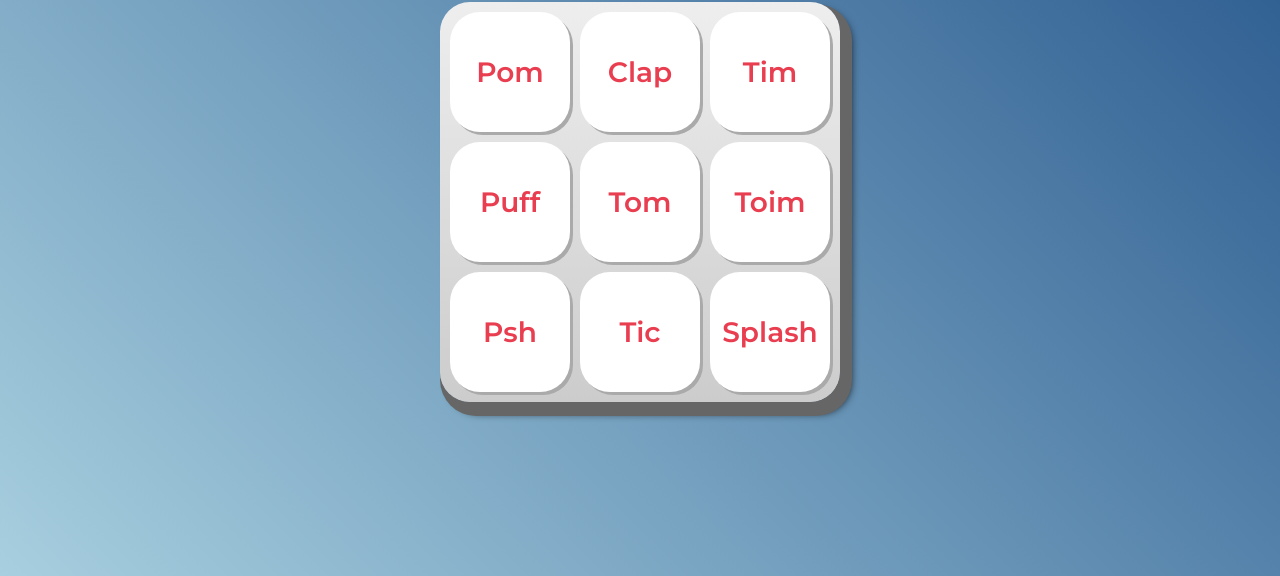
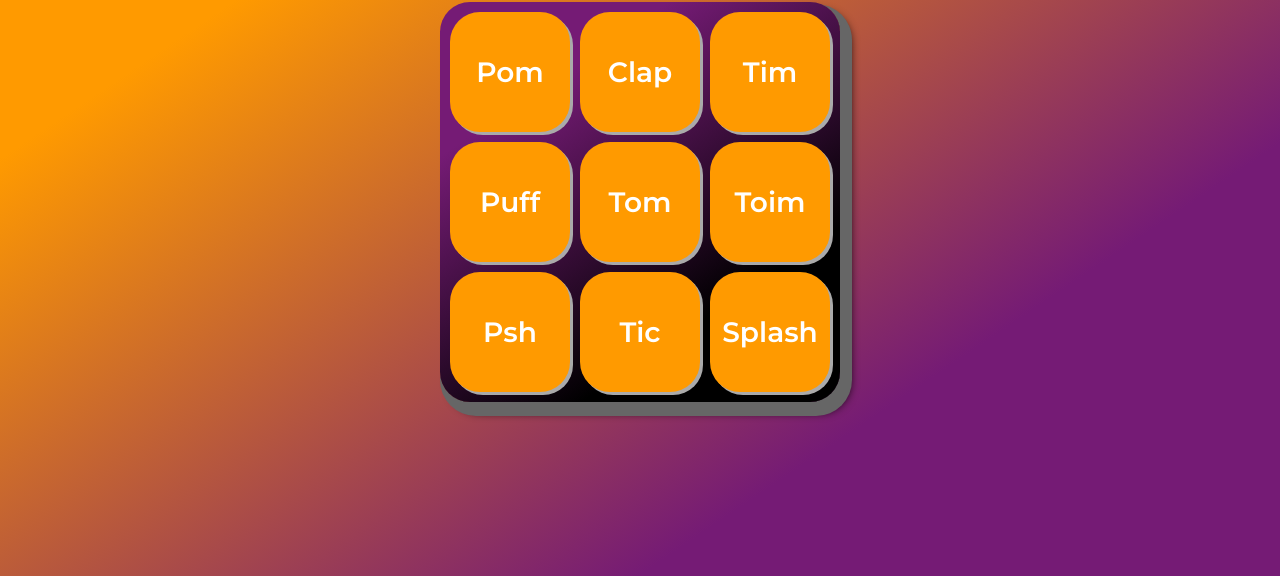
Before and after one commit to Gilgisgleidson/teclado_de_sons, a plain HTML site: page index.html in a window 1280 px wide. Shown: the part 224-800 px from the top of the page. Drawn offline with Linux system fonts and the light colour scheme.

Commit message:
Mudança nos estilos

```diff
--- a/css/estilos.css
+++ b/css/estilos.css
@@ -8,7 +8,7 @@
 
 body {
   align-items: center;
-  background: linear-gradient(45deg, #a7cfdf 0%,#23538a 100%);
+  background: linear-gradient(146deg, #FF9A00 23%, #751B75 74%);
   display: flex;
   justify-content: center;
   flex-direction: column;
@@ -23,7 +23,7 @@ h1 {
 }
 
 .teclado {
-  background: linear-gradient(to bottom, #eeeeee 0%,#cccccc 100%);
+  background: linear-gradient(146deg, #751B75 23%, #000 74%);
   box-shadow: 6px 8px 0 6px #666, 10px 10px 10px #000;
   border-radius: 30px;
   display: grid;
@@ -33,10 +33,10 @@ h1 {
 }
 
 .tecla {
-  background-color: var(--branca);
+  background-color: #FF9A00;
   border-radius: 30px;
   box-shadow: 3px 3px 0 var(--cinza);
-  color: var(--vermelha);
+  color: var(--branca);
   cursor: pointer;
   height: 120px;
   font-size: 1.75em;
```
